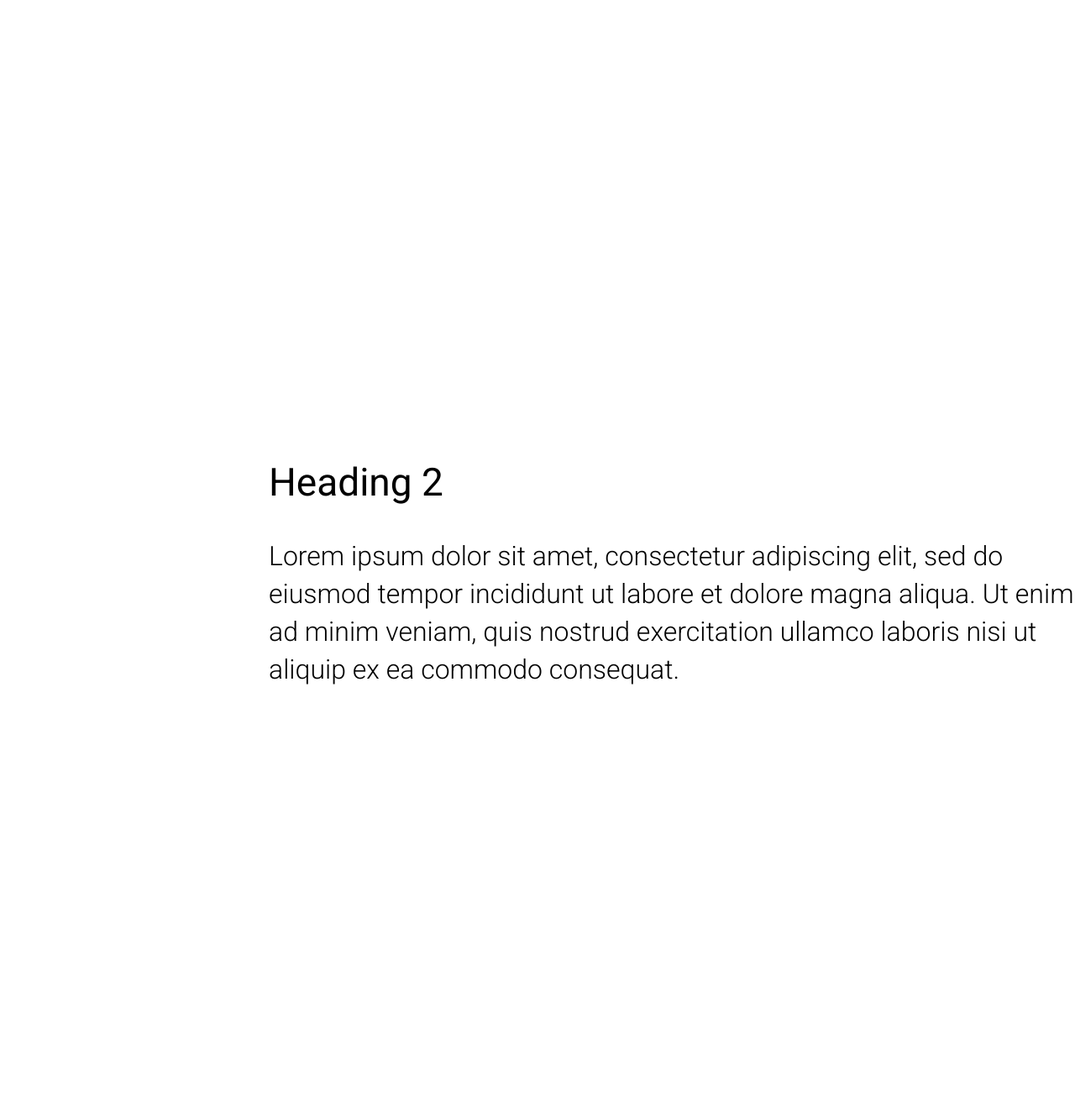
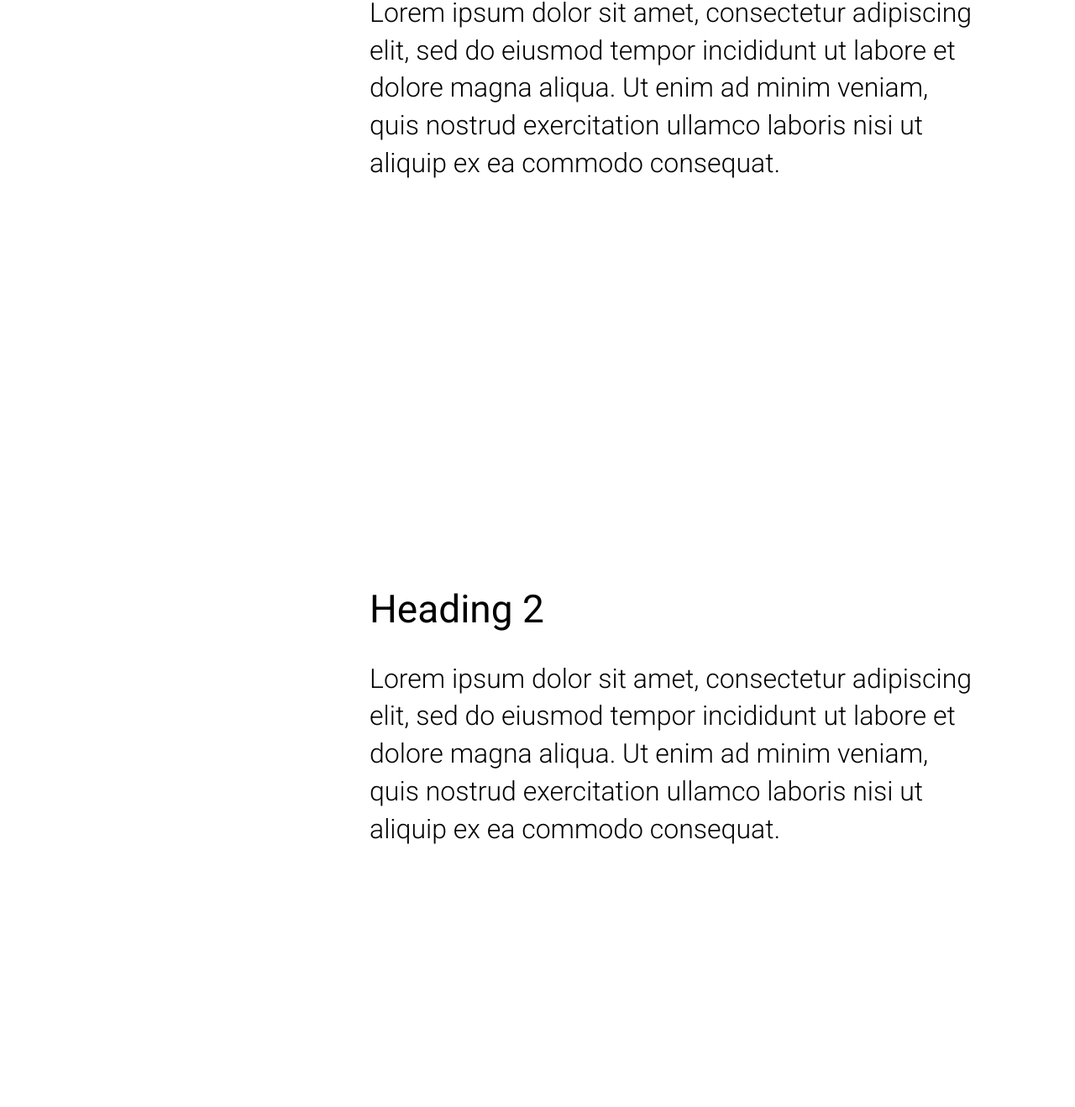
Before and after one commit to davidpage876/landing-page, a plain HTML site: page index.html in a window 1280 px wide. Shown: the part 330-1648 px from the top of the page at 84% size. Drawn offline with Linux system fonts and the light colour scheme.

Commit message:
feat: Set up section card layout

```diff
--- a/index.html
+++ b/index.html
@@ -45,25 +45,31 @@
     <main class="site-main">
         <article class="content">
 
-            <div class="section card card--rotates" id="section-1">
+            <div class="section" id="section-1">
+                <div class="card card--rotates">
                     <h1 class="card__heading card__heading--main">Heading 1</h1>
                     <p class="card__content">Lorem ipsum dolor sit amet, consectetur adipiscing elit, sed do eiusmod
                         tempor incididunt ut labore et dolore magna aliqua. Ut enim ad minim veniam, quis nostrud
                         exercitation ullamco laboris nisi ut aliquip ex ea commodo consequat.</p>
                 </div>
+            </div>
 
-            <div class="section card card--rotates" id="section-2">
+            <div class="section" id="section-2">
+                <div class="card card--rotates">
                     <h2 class="card__heading">Heading 2</h2>
                     <p class="card__content">Lorem ipsum dolor sit amet, consectetur adipiscing elit, sed do eiusmod
                         tempor incididunt ut labore et dolore magna aliqua. Ut enim ad minim veniam, quis nostrud
                         exercitation ullamco laboris nisi ut aliquip ex ea commodo consequat.</p>
                 </div>
+            </div>
 
-            <div class="section card card--rotates" id="section-3">
+            <div class="section" id="section-3">
+                <div class="card card--rotates">
                     <h2 class="card__heading">Heading 3</h2>
                     <p class="card__content">Lorem ipsum dolor sit amet, consectetur adipiscing elit, sed do eiusmod
                         tempor incididunt ut labore et dolore magna aliqua. Ut enim ad minim veniam, quis nostrud
                         exercitation ullamco laboris nisi ut aliquip ex ea commodo consequat.</p>
+                </div>
             </div>
 
         </article>
--- a/style/main.css
+++ b/style/main.css
@@ -115,3 +115,21 @@ h3 {
     width: 100%;
     text-align: center;
 }
+
+/* -----------------------------------------------------------
+ * Sections & Cards
+ */
+
+.section {
+    display: flex;
+    justify-content: center;
+    align-items: center;
+}
+
+.card {
+    width: 75%;
+}
+
+.card__heading {
+    margin: 0;
+}
```
Lines whose indentation alone changed are shown as unchanged.
